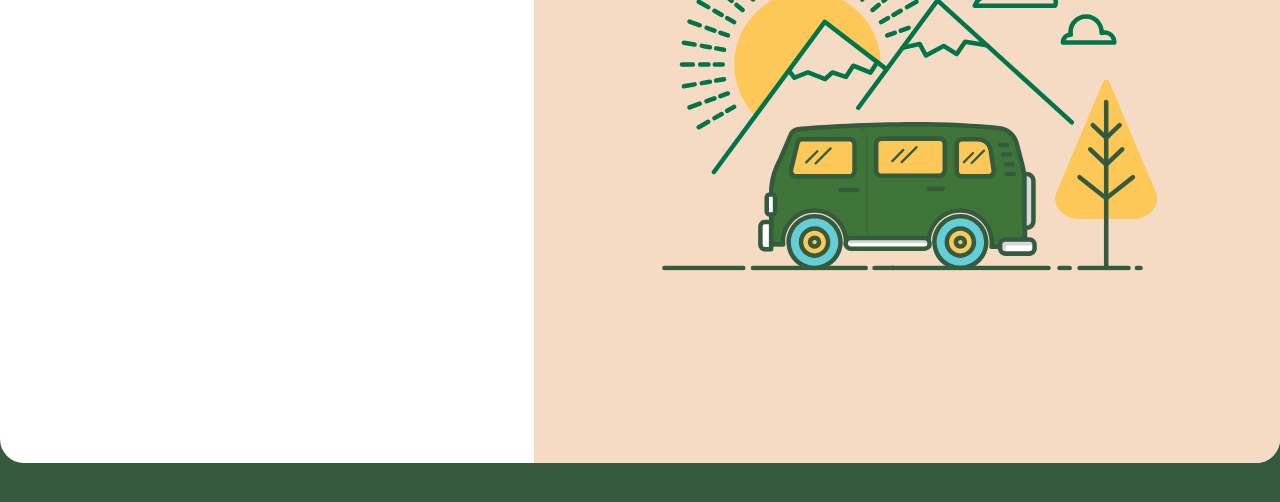
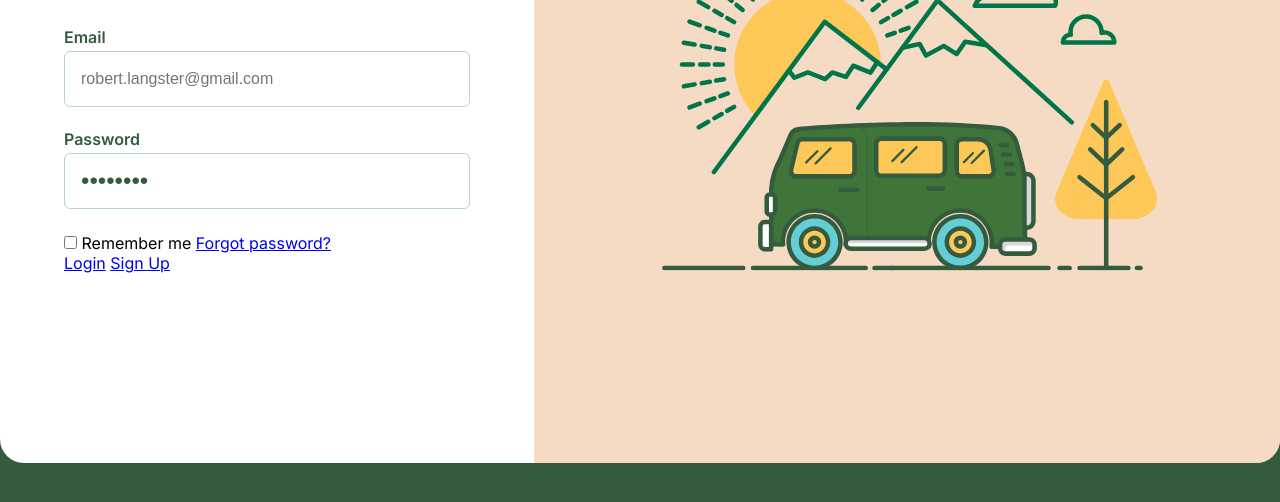
Before and after one commit to bekzodxudaybergenow/travalizer, a plain HTML site: page index.html in a window 1280 px wide. Shown: the part 296-798 px from the top of the page. Drawn offline with Linux system fonts and the light colour scheme.

Commit message:
Add Form section

```diff
--- a/index.html
+++ b/index.html
@@ -19,6 +19,21 @@
                         <h1 class="traval-content-header--title">Artificial Intelligence giving you travel recommendations</h1>
                         <p class="traval-content-header--copy">Welcome Back, Please login to your account</p>
                     </div>
+                    <form class="form">
+                        <label class="form-input--copy">Email</label>
+                        <input class="form-input--input" type="text" placeholder="robert.langster@gmail.com">
+                        <label class="form-input--copy">Password</label>
+                        <input class="form-input--input" type="password" value="qwertyui" style="font-size: 24px;">
+                        <div>
+                            <input type="checkbox">
+                            <label>Remember me</label>
+                            <a href="form-forgot--link">Forgot password?</a>
+                        </div>
+                        <div class="btns">
+                            <a class="form-login--link" href="#">Login</a>
+                            <a class="form-signup--link" href="#">Sign Up</a>
+                        </div>
+                    </form>
                 </div>
             </div>
             <div class="traval-image">
--- a/scss/style.scss
+++ b/scss/style.scss
@@ -82,3 +82,36 @@ body {
 .traval-image img {
     margin: 188px 123px;
 }
+
+// FORM SECTION
+.form {
+    display: flex;
+    flex-direction: column;
+}
+
+.form-input--copy {
+    font-weight: 600;
+    font-size: 16px;
+    line-height: 16px;
+    color: var(--DEEP-MOSS-GREEN);
+    margin-bottom: 6px;
+}
+
+.form-input--input {
+    height: 56px;
+    padding: 16px;
+    border-radius: 6px;
+    border: 1px solid var(--JET-STREAM);
+    outline: none;
+    font-weight: 400;
+    font-size: 16px;
+    color: var(--DEEP-MOSS-GREEN);
+    margin-bottom: 24px;
+}
+
+.btns {
+}
+.form-login--link {
+}
+.form-signup--link {
+}
```
Also changed, not shown: css/style.css, 1 other file.
